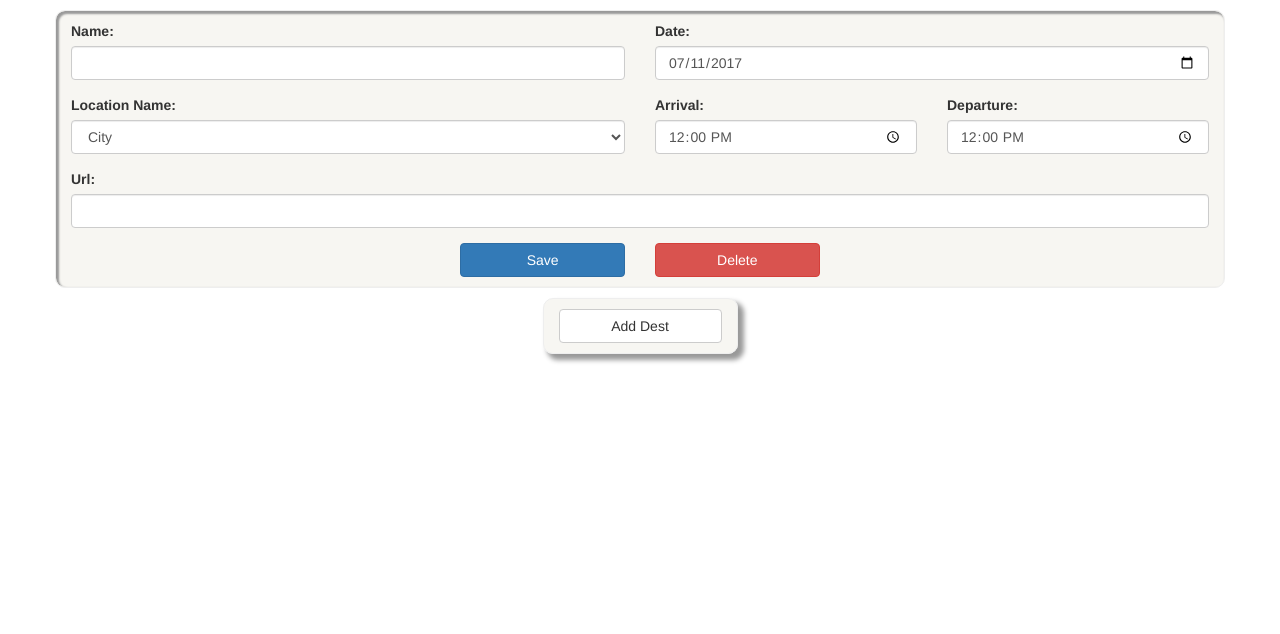
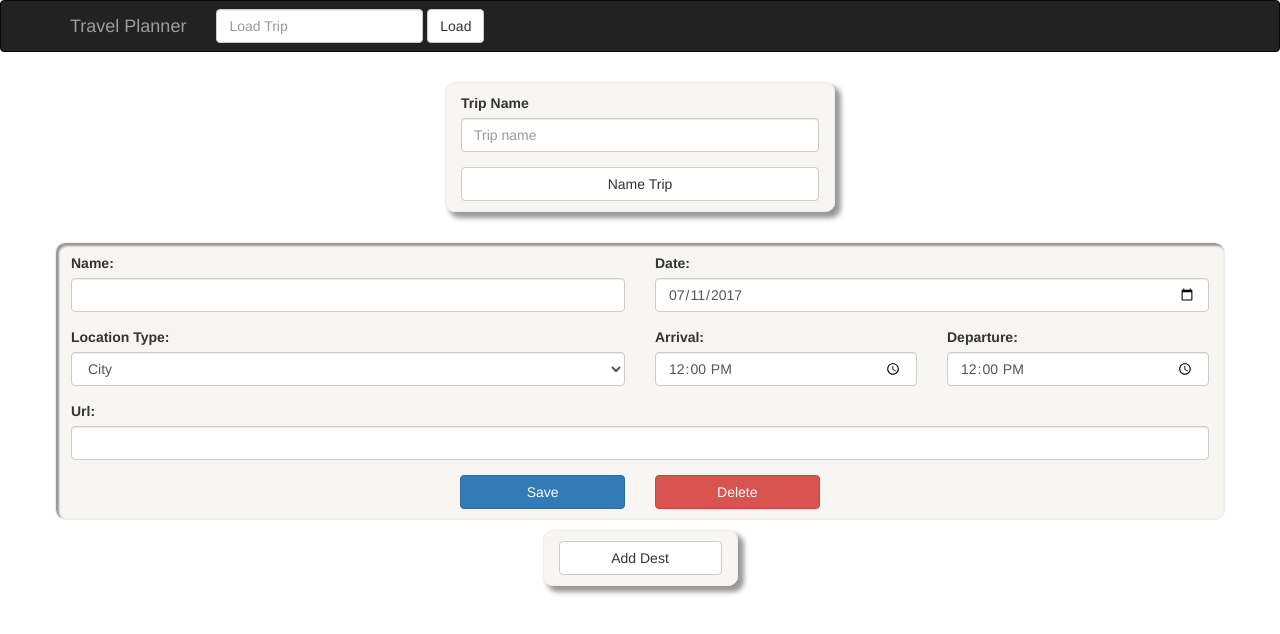
Before and after one commit to jjoneson/travel-planner, a React app in the folder travel-planner-client/: page / in a window 1280 px wide. Built offline with nearby package versions, Linux system fonts and the light colour scheme.

Commit message:
Adding Navbar and Trip Name Ui

```diff
--- a/travel-planner-client/src/Node.js
+++ b/travel-planner-client/src/Node.js
@@ -139,7 +139,7 @@ export class Node extends React.Component {
         {this.renderHeaderWrite()}
         <Row>
           {
-            this.renderFieldset("Location Name:", 6,
+            this.renderFieldset("Location Type:", 6,
               this.renderLocationTypeSelect("locationType", this.state.locationType))
           }
           {
--- a/travel-planner-client/src/index.js
+++ b/travel-planner-client/src/index.js
@@ -4,13 +4,33 @@ import "./site.css";
 import $ from "jquery";
 import "../node_modules/bootstrap/dist/css/bootstrap.min.css";
 import {Node} from "./Node.js";
-import {Button, Col, Grid, Row} from "react-bootstrap";
+import {Button, Col, ControlLabel, FormControl, FormGroup, Grid, Navbar, Row} from "react-bootstrap";
 window.jQuery = $;
 window.$ = $;
 global.jQuery = $;
 
 global.UP = "up";
 global.DOWN = "down";
+
+const navbar = (
+  <Navbar inverse collapseOnSelect>
+    <Navbar.Header>
+      <Navbar.Brand>
+        <a href="#">Travel Planner</a>
+      </Navbar.Brand>
+      <Navbar.Toggle/>
+    </Navbar.Header>
+    <Navbar.Collapse>
+      <Navbar.Form pullLeft>
+        <FormGroup>
+          <FormControl type="text" placeholder="Load Trip"/>
+        </FormGroup>
+        {' '}
+        <Button type="submit">Load</Button>
+      </Navbar.Form>
+    </Navbar.Collapse>
+  </Navbar>
+);
 
 
 class Trip extends React.Component {
@@ -40,6 +60,8 @@ class Trip extends React.Component {
       }, this);
     return (
       <div>
+        {navbar}
+        <Namer/>
         {nodes}
         <Adder onClick={this.addNewNode.bind(this)}/>
       </div>
@@ -111,6 +133,25 @@ class Trip extends React.Component {
   }
 }
 
+function Namer(props) {
+  return (
+    <Grid className="namer">
+      <Row>
+        <Col sm={4} smPush={4} className="node node-read">
+          <form>
+            <FormGroup controlId="formControlsTripName">
+              <ControlLabel>Trip Name</ControlLabel>
+              <FormControl type="text" placeholder="Trip name"/>
+            </FormGroup>
+            <Button type="submit" bsStyle="default" block onClick={props.onClick}>
+              Name Trip
+            </Button>
+          </form>
+        </Col>
+      </Row>
+    </Grid>
+  );
+}
 
 function Adder(props) {
   return (
@@ -142,6 +183,7 @@ function addDays(date, days) {
 
 // ========================================
 
+
 ReactDOM
   .render(
     <Trip />,
--- a/travel-planner-client/src/site.css
+++ b/travel-planner-client/src/site.css
@@ -1,6 +1,10 @@
 .header-row {
     margin-bottom: 20px;
     font-size: 24px;
+}
+
+.namer {
+    margin-bottom: 30px;
 }
 
 .node {
```
